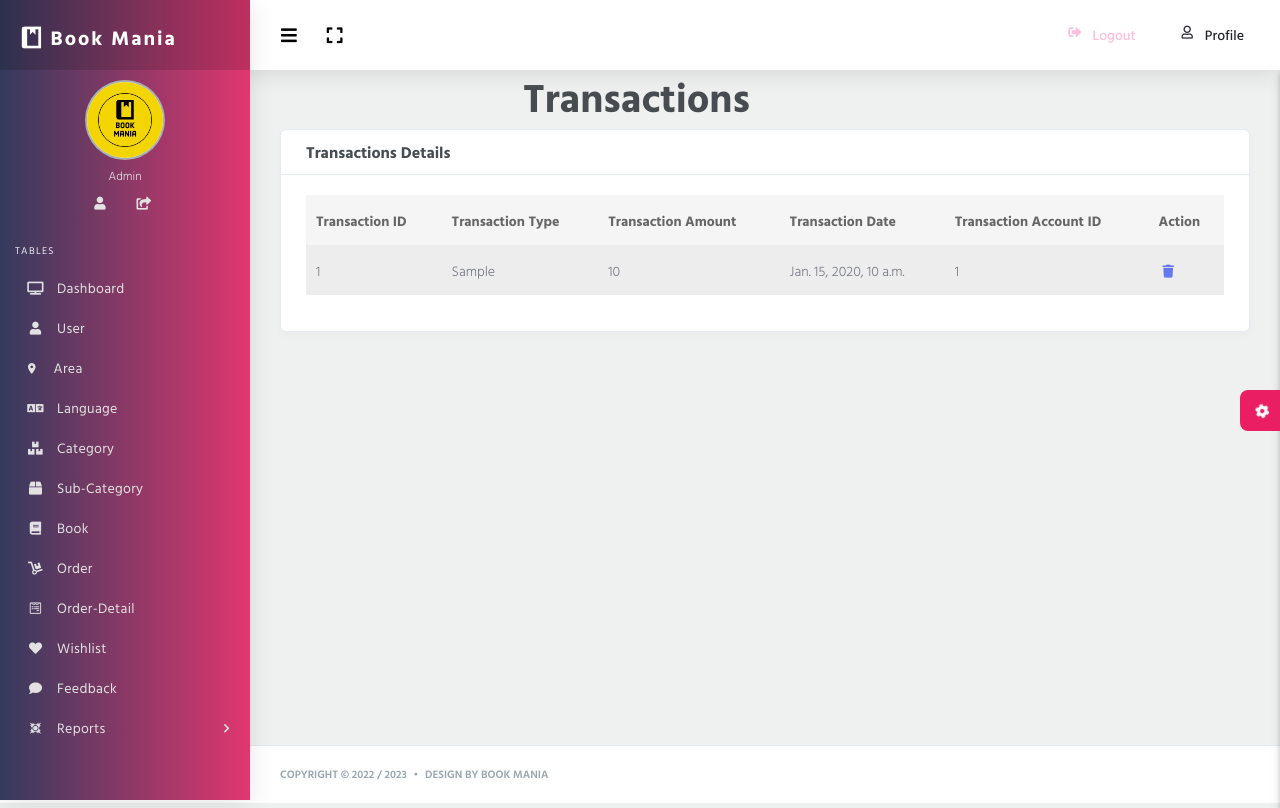
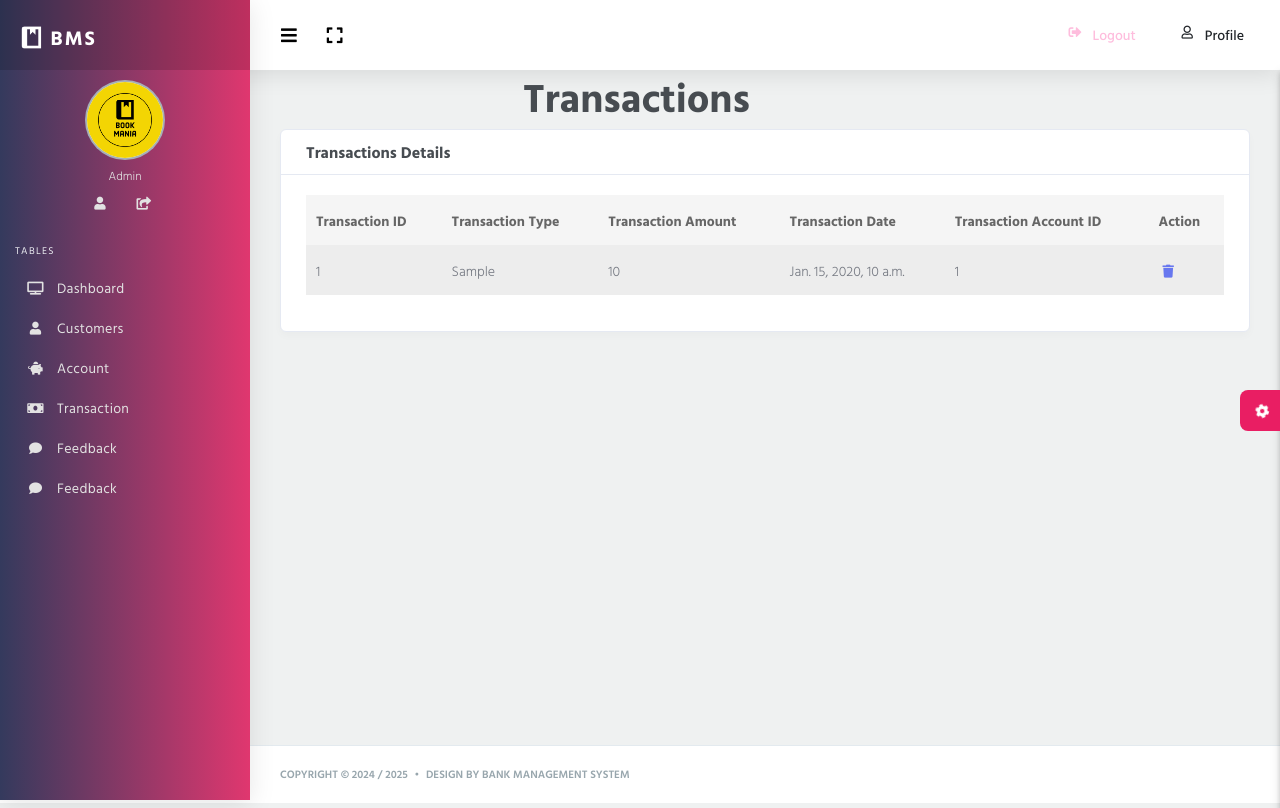
Before and after one commit to Umang-Nayak/Bank-Application, a Django app: template customer/template/c-transaction.html in a window 1280 px wide. Run offline with Django 5.2, Linux system fonts and the light colour scheme; the template is opened without the code that fills it: most values are stand-ins (such as "Sample title", 1, 10 or a date in 2020); some libraries are stand-ins or nearby versions.

```diff
--- a/customer/template/c-account.html
+++ b/customer/template/c-account.html
@@ -1,4 +1,4 @@
-{% extends 'admin_header.html' %}
+{% extends 'customer_header.html' %}
 {% load static %}
 {% block content %}
 <!-- Main Content -->
--- a/customer/template/customer_header.html
+++ b/customer/template/customer_header.html
@@ -62,7 +62,7 @@
                 <div class="sidebar-brand">
                     <a href="#">
                         <img alt="image" src="{% static 'assets/img/BM/Book Mania-7.png' %}" class="header-logo"/>
-                        <span class="logo-name">Book Mania</span>
+                        <span class="logo-name">BMS</span>
                     </a>
                 </div>
                 <ul class="sidebar-menu">
@@ -103,27 +103,21 @@
                     </li>
                     <li class="menu-header">TABLES</li>
 
-                    <li><a class="nav-link" href="/dashboard/"><i class="fas fa-tv"></i><span>Dashboard</span></a></li>
-                    <li><a class="nav-link" href="/user/"><i class="fas fa-user"></i><span>User</span></a></li>
-                    <li><a class="nav-link" href="/area/"><i class="material-icons">location_on</i><span>Area</span></a></li>
-                    <li><a class="nav-link" href="/language/"><i class="fas fa-language"></i><span>Language</span></a></li>
-                    <li><a class="nav-link" href="/category/"><i class="fas fa-boxes"></i><span>Category</span></a></li>
-                    <li><a class="nav-link" href="/sub_category/"><i class="fas fa-box"></i><span>Sub-Category</span></a></li>
-                    <li><a class="nav-link" href="/book/"><i class="fas fa-book"></i><span>Book</span></a></li>
-                    <li><a class="nav-link" href="/order/"><i class="fas fa-dolly"></i><span>Order</span></a></li>
-                    <li><a class="nav-link" href="/order_detail/"><i class="fab fa-wpforms"></i><span>Order-Detail</span></a></li>
-                    <li><a class="nav-link" href="/wishlist/"><i class="fas fa-heart"></i><span>Wishlist</span></a></li>
-                    <li><a class="nav-link" href="/feedback/"><i class="fas fa-comment"></i><span>Feedback</span></a></li>
-                    <li class="dropdown"><a href="#" class="nav-link has-dropdown">
-                        <i class="fab fa-sith"></i><span>Reports</span></a>
-                        <ul class="dropdown-menu">
-                            <li><a class="nav-link" href="/od_report1/">Total Sell</a></li>
-                            <li><a class="nav-link" href="/od_report2/">Order By Date</a></li>
-                            <li><a class="nav-link" href="/od_report3/">Book By Sub-category</a></li>
-                            <li><a class="nav-link" href="/od_report4/">Sub-category By Category</a></li>
-                            <li><a class="nav-link" href="/od_report5/">User By Areas</a></li>
-                        </ul>
-                    </li>
+                    <li><a class="nav-link" href="/c/show_dashboard/"><i class="fas fa-tv"></i><span>Dashboard</span></a></li>
+                    <li><a class="nav-link" href="/c/show_customer/"><i class="fas fa-user"></i><span>Customers</span></a></li>
+                    <li><a class="nav-link" href="/c/show_account/"><i class="fas fa-piggy-bank"></i><span>Account</span></a></li>
+                    <li><a class="nav-link" href="/c/show_transaction/"><i class="fas fa-money-bill"></i><span>Transaction</span></a></li>
+                    <li><a class="nav-link" href="/c/show_feedback/"><i class="fas fa-comment"></i><span>Feedback</span></a></li>
+                    <li><a class="nav-link" href="/c/show_feedback/"><i class="fas fa-comment"></i><span>Feedback</span></a></li>
+{#                    <li class="dropdown"><a href="#" class="nav-link has-dropdown">#}
+{#                        <i class="fab fa-sith"></i><span>Reports</span></a>#}
+{#                        <ul class="dropdown-menu">#}
+{#                            <li><a class="nav-link" href="/report1/">Accounts By Date</a></li>#}
+{#                            <li><a class="nav-link" href="/report2/">Transactions By Account</a></li>#}
+{#                            <li><a class="nav-link" href="/report3/">Transactions By Transaction Type</a></li>#}
+{#                            <li><a class="nav-link" href="/report4/">Transactions By Date</a></li>#}
+{#                        </ul>#}
+{#                    </li>#}
                 </ul>
             </aside>
         </div>
@@ -238,9 +232,9 @@
     </div>
     <footer class="main-footer">
         <div class="footer-left">
-            Copyright &copy; 2022 / 2023
+            Copyright &copy; 2024 / 2025
             <div class="bullet"></div>
-            Design By Book Mania
+            Design By Bank Management System
         </div>
         <div class="footer-right">
         </div>
```
Also changed, not shown: customer/customer_views.py (+22 -1 lines).
